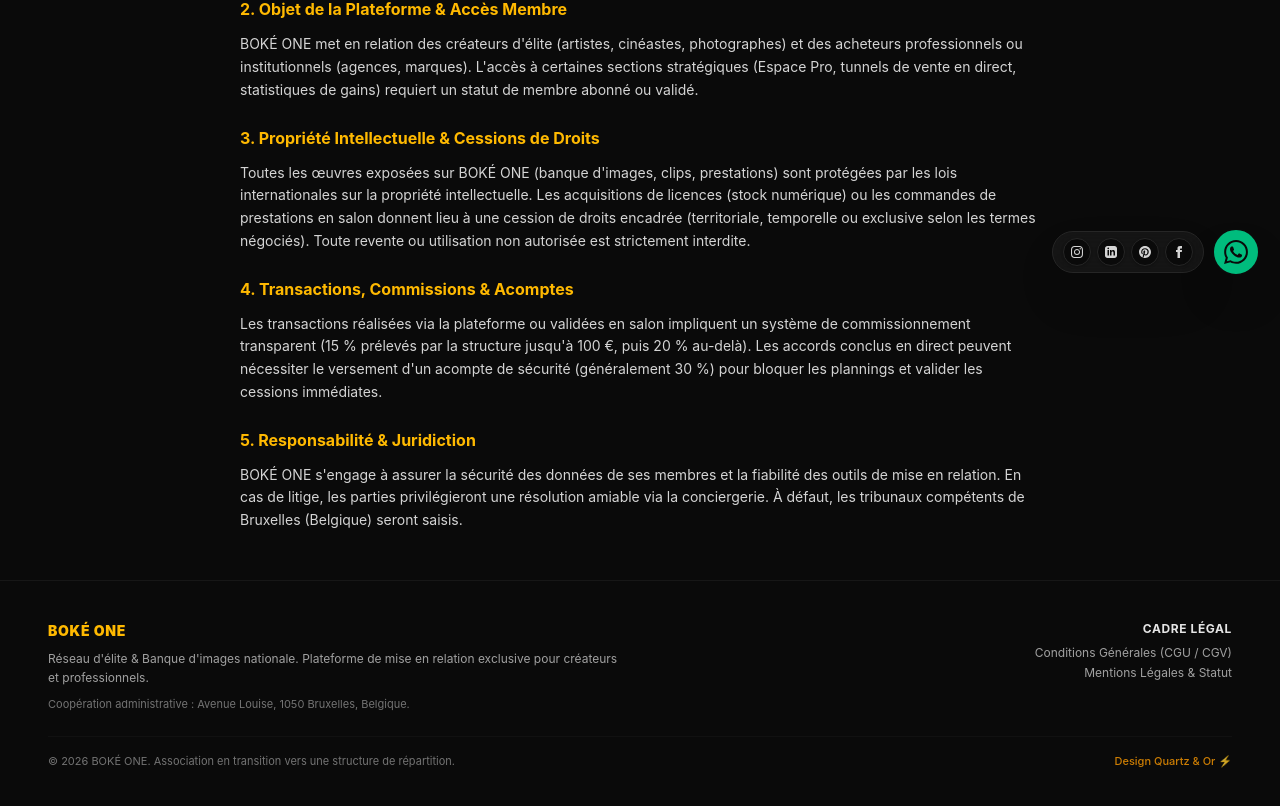
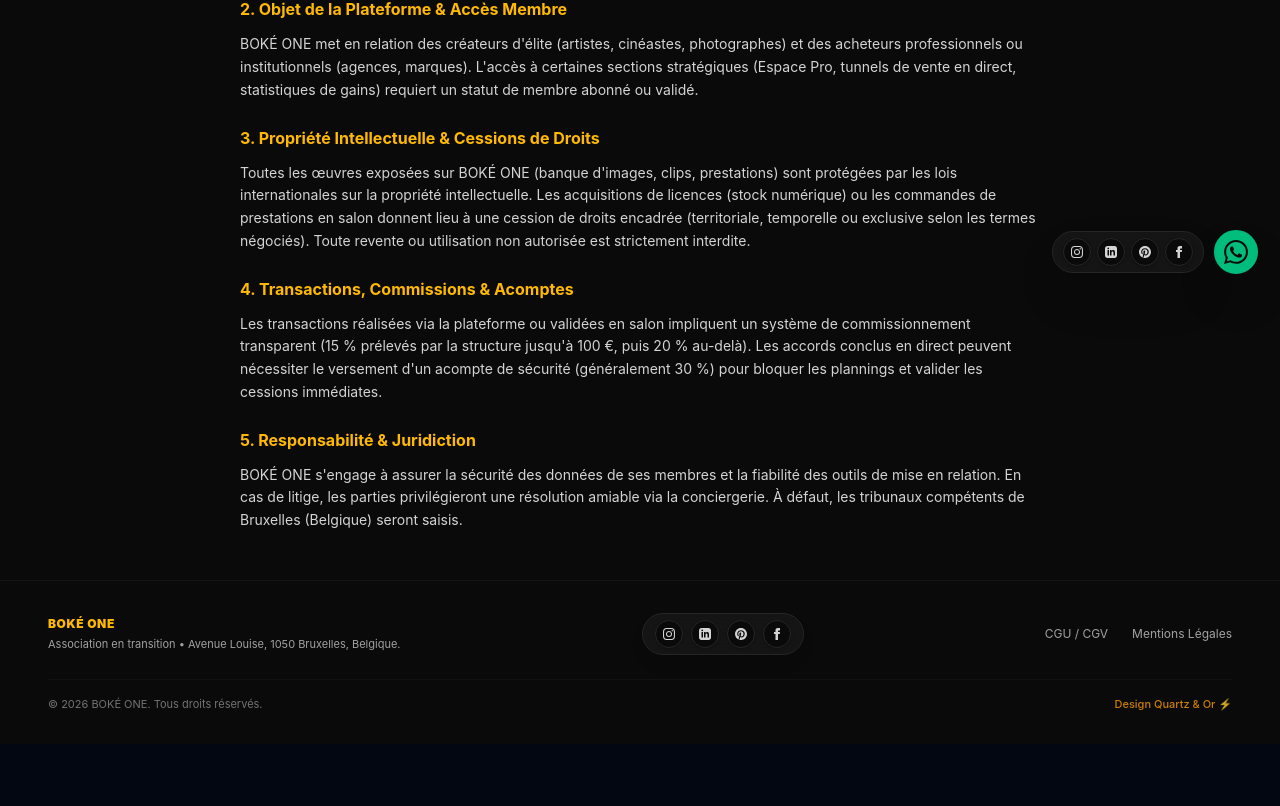
Before and after one commit to cloudshellsystem/boke, a React (Vite) app: page /cgu in a window 1280 px wide. Shown: the part 504-1310 px from the top of the page. After the commit the page ends 1248 px from the top, so only its background shows below. Built offline with nearby package versions, Linux system fonts and the light colour scheme; no server answers.

Commit message:
fix: nettoyage complet du footer et intégration des mini-pictos ronds discrets

```diff
--- a/src/components/Footer.jsx
+++ b/src/components/Footer.jsx
@@ -2,42 +2,81 @@
 
 export default function Footer({ onNavigate }) {
   return (
-    <footer className="w-full bg-neutral-950 border-t border-neutral-900 text-neutral-400 py-10 px-6 sm:px-12 font-sans mt-auto">
-      <div className="max-w-7xl mx-auto grid grid-cols-1 md:grid-cols-2 gap-8 items-start">
+    <footer className="w-full bg-neutral-950 border-t border-neutral-900 text-neutral-400 py-8 px-6 sm:px-12 font-sans mt-auto relative">
+      <div className="max-w-7xl mx-auto flex flex-col md:flex-row items-center justify-between gap-6">
 
-        {/* Colonne 1 : Identité & Confiance */}
-        <div className="space-y-2">
-          <h3 className="text-sm font-black text-amber-400 tracking-wider uppercase">BOKÉ ONE</h3>
-          <p className="text-xs text-neutral-400 leading-relaxed">
-            Réseau d'élite & Banque d'images nationale. Plateforme de mise en relation exclusive pour créateurs et professionnels.
-          </p>
-          <p className="text-[11px] text-neutral-500">
-            Coopération administrative : Avenue Louise, 1050 Bruxelles, Belgique.
+        {/* Identité & Confiance */}
+        <div className="space-y-1 text-center md:text-left">
+          <h3 className="text-xs font-black text-amber-400 tracking-wider uppercase">BOKÉ ONE</h3>
+          <p className="text-[11px] text-neutral-400">
+            Association en transition • Avenue Louise, 1050 Bruxelles, Belgique.
           </p>
         </div>
 
-        {/* Colonne 2 : Cadre Légal & Confiance */}
-        <div className="space-y-2 md:text-right">
-          <h4 className="text-xs font-bold text-neutral-200 uppercase tracking-wider">Cadre Légal</h4>
-          <ul className="space-y-1 text-xs">
-            <li>
-              <button onClick={() => onNavigate && onNavigate("cgu")} className="hover:text-amber-400 transition text-neutral-400">
-                Conditions Générales (CGU / CGV)
-              </button>
-            </li>
-            <li>
-              <button onClick={() => onNavigate && onNavigate("mentions")} className="hover:text-amber-400 transition text-neutral-400">
-                Mentions Légales & Statut
-              </button>
-            </li>
-          </ul>
+        {/* 🔹 LES MINI-PICTOS RONDS DISCRETS EN BAS (Alignés à droite, juste à côté du WhatsApp) */}
+        <div className="flex items-center gap-2 bg-neutral-900/90 border border-neutral-800 px-3 py-1.5 rounded-full shadow-lg backdrop-blur-md">
+
+          {/* Instagram */}
+          <a
+            href="https://instagram.com"
+            target="_blank"
+            rel="noopener noreferrer"
+            className="w-7 h-7 rounded-full bg-neutral-950 border border-neutral-800 flex items-center justify-center text-neutral-300 hover:text-pink-400 hover:border-pink-500 transition transform hover:scale-110 shadow-sm"
+            title="Instagram"
+          >
+            <svg className="w-3 h-3 fill-current" viewBox="0 0 24 24"><path d="M12 2.163c3.204 0 3.584.012 4.85.07 3.252.148 4.771 1.691 4.919 4.919.058 1.265.069 1.645.069 4.849 0 3.205-.012 3.584-.069 4.849-.149 3.225-1.664 4.771-4.919 4.919-1.266.058-1.644.07-4.85.07-3.204 0-3.584-.012-4.849-.07-3.26-.149-4.771-1.699-4.919-4.92-.058-1.265-.07-1.644-.07-4.849 0-3.204.013-3.583.07-4.849.149-3.227 1.664-4.771 4.919-4.919 1.266-.057 1.645-.069 4.849-.069zm0-2.163c-3.259 0-3.667.014-4.947.072-4.358.2-6.78 2.618-6.98 6.98-.059 1.281-.073 1.689-.073 4.948 0 3.259.014 3.668.072 4.948.2 4.358 2.618 6.78 6.98 6.98 1.281.058 1.689.072 4.948.072 3.259 0 3.668-.014 4.948-.072 4.354-.2 6.782-2.618 6.979-6.98.059-1.28.073-1.689.073-4.948 0-3.259-.014-3.667-.072-4.947-.196-4.354-2.617-6.78-6.979-6.98-1.281-.059-1.69-.073-4.949-.073zm0 5.838c-3.403 0-6.162 2.759-6.162 6.162s2.759 6.163 6.162 6.163 6.162-2.759 6.162-6.163c0-3.403-2.759-6.162-6.162-6.162zm0 10.162c-2.209 0-4-1.79-4-4 0-2.209 1.791-4 4-4s4 1.791 4 4c0 2.21-1.791 4-4 4zm6.406-11.845c-.796 0-1.441.645-1.441 1.44s.645 1.44 1.441 1.44c.795 0 1.439-.645 1.439-1.44s-.644-1.44-1.439-1.44z"/></svg>
+          </a>
+
+          {/* LinkedIn */}
+          <a
+            href="https://linkedin.com"
+            target="_blank"
+            rel="noopener noreferrer"
+            className="w-7 h-7 rounded-full bg-neutral-950 border border-neutral-800 flex items-center justify-center text-neutral-300 hover:text-amber-400 hover:border-amber-500 transition transform hover:scale-110 shadow-sm"
+            title="LinkedIn"
+          >
+            <svg className="w-3 h-3 fill-current" viewBox="0 0 24 24"><path d="M19 0h-14c-2.761 0-5 2.239-5 5v14c0 2.761 2.239 5 5 5h14c2.762 0 5-2.239 5-5v-14c0-2.761-2.238-5-5-5zm-11 19h-3v-11h3v11zm-1.5-12.268c-.966 0-1.75-.79-1.75-1.764s.784-1.764 1.75-1.764 1.75.79 1.75 1.764-.783 1.764-1.75 1.764zm13.5 12.268h-3v-5.604c0-3.368-4-3.113-4 0v5.604h-3v-11h3v1.765c1.396-2.586 7-2.777 7 2.476v6.759z"/></svg>
+          </a>
+
+          {/* Pinterest */}
+          <a
+            href="https://pinterest.com"
+            target="_blank"
+            rel="noopener noreferrer"
+            className="w-7 h-7 rounded-full bg-neutral-950 border border-neutral-800 flex items-center justify-center text-neutral-300 hover:text-red-400 hover:border-red-500 transition transform hover:scale-110 shadow-sm"
+            title="Pinterest"
+          >
+            <svg className="w-3 h-3 fill-current" viewBox="0 0 24 24"><path d="M12 0c-6.627 0-12 5.372-12 12 0 5.084 3.163 9.426 7.627 11.174-.105-.949-.2-2.405.042-3.441.218-.937 1.407-5.965 1.407-5.965s-.359-.719-.359-1.782c0-1.668.967-2.914 2.171-2.914 1.023 0 1.518.769 1.518 1.69 0 1.029-.655 2.568-.994 3.995-.283 1.194.599 2.169 1.777 2.169 2.133 0 3.772-2.249 3.772-5.495 0-2.873-2.064-4.882-5.012-4.882-3.414 0-5.418 2.561-5.418 5.207 0 1.031.397 2.138.893 2.738.098.119.112.224.083.345-.09.375-.291 1.199-.331 1.363-.053.225-.172.273-.395.164-1.478-.688-2.404-2.852-2.404-4.594 0-3.745 2.721-7.185 7.843-7.185 4.128 0 7.331 2.942 7.331 6.879 0 4.102-2.589 7.41-6.183 7.41-1.207 0-2.339-.627-2.728-1.36l-.744 2.836c-.269 1.034-1.001 2.332-1.492 3.123 1.121.346 2.315.534 3.551.534 6.627 0 12-5.373 12-12 0-6.628-5.373-12-12-12z"/></svg>
+          </a>
+
+          {/* Facebook */}
+          <a
+            href="https://facebook.com"
+            target="_blank"
+            rel="noopener noreferrer"
+            className="w-7 h-7 rounded-full bg-neutral-950 border border-neutral-800 flex items-center justify-center text-neutral-300 hover:text-blue-400 hover:border-blue-500 transition transform hover:scale-110 shadow-sm"
+            title="Facebook"
+          >
+            <svg className="w-3 h-3 fill-current" viewBox="0 0 24 24"><path d="M9 8h-3v4h3v12h5v-12h3.642l.358-4h-4v-1.667c0-.955.192-1.333 1.115-1.333h2.885v-5h-3.808c-3.596 0-5.192 1.583-5.192 4.615v3.385z"/></svg>
+          </a>
+
+        </div>
+
+        {/* Liens légaux */}
+        <div className="flex items-center gap-6 text-xs">
+          <button onClick={() => onNavigate && onNavigate("cgu")} className="hover:text-amber-400 transition text-neutral-400">
+            CGU / CGV
+          </button>
+          <button onClick={() => onNavigate && onNavigate("mentions")} className="hover:text-amber-400 transition text-neutral-400">
+            Mentions Légales
+          </button>
         </div>
 
       </div>
 
-      <div className="max-w-7xl mx-auto border-t border-neutral-900/60 mt-6 pt-4 flex flex-col sm:flex-row items-center justify-between text-[11px] text-neutral-500">
-        <p>© 2026 BOKÉ ONE. Association en transition vers une structure de répartition.</p>
-        <p className="mt-1 sm:mt-0 text-amber-500/80 font-medium">Design Quartz & Or ⚡</p>
+      <div className="max-w-7xl mx-auto border-t border-neutral-900/60 mt-6 pt-4 flex items-center justify-between text-[11px] text-neutral-500">
+        <p>© 2026 BOKÉ ONE. Tous droits réservés.</p>
+        <p className="text-amber-500/80 font-medium">Design Quartz & Or ⚡</p>
       </div>
     </footer>
   );
```
